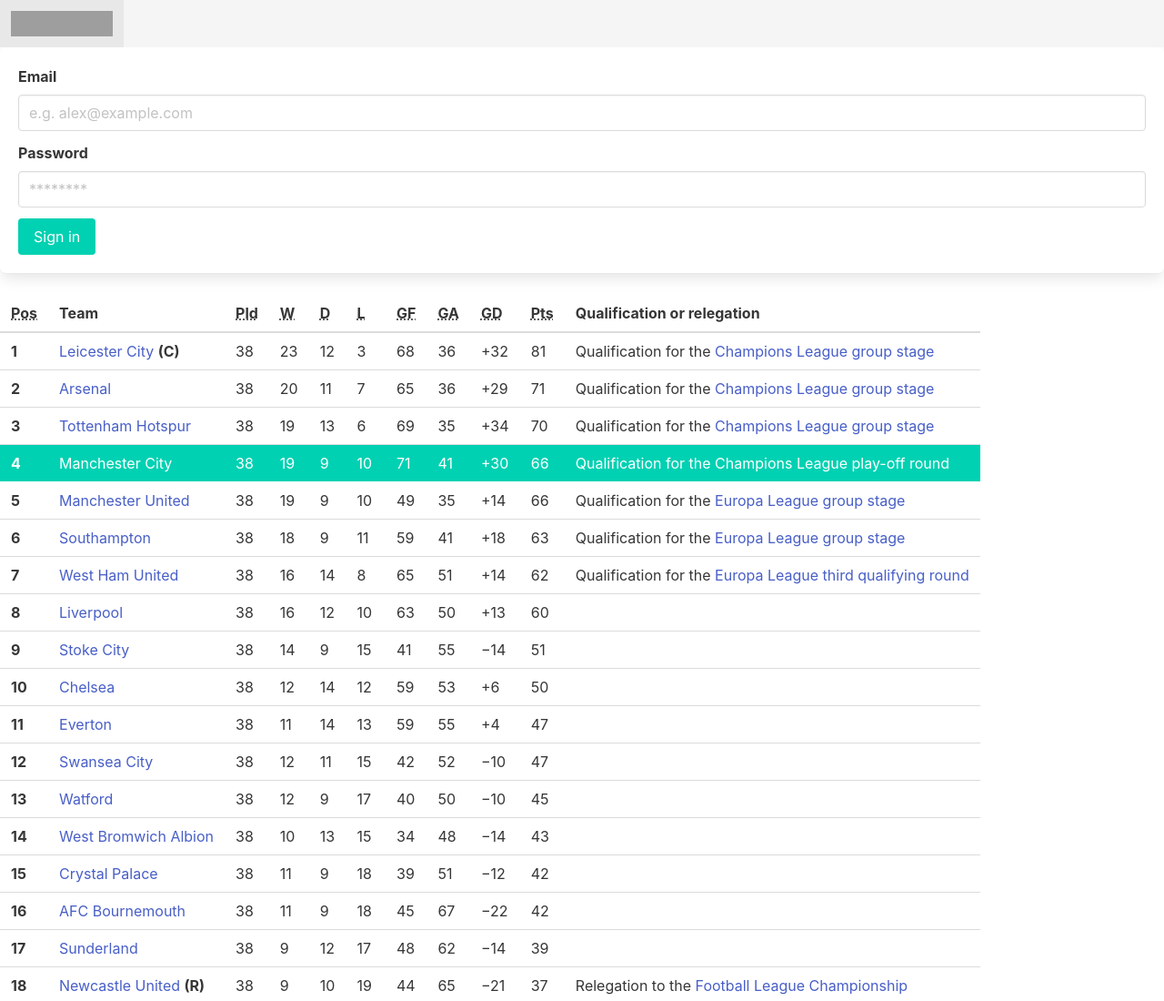
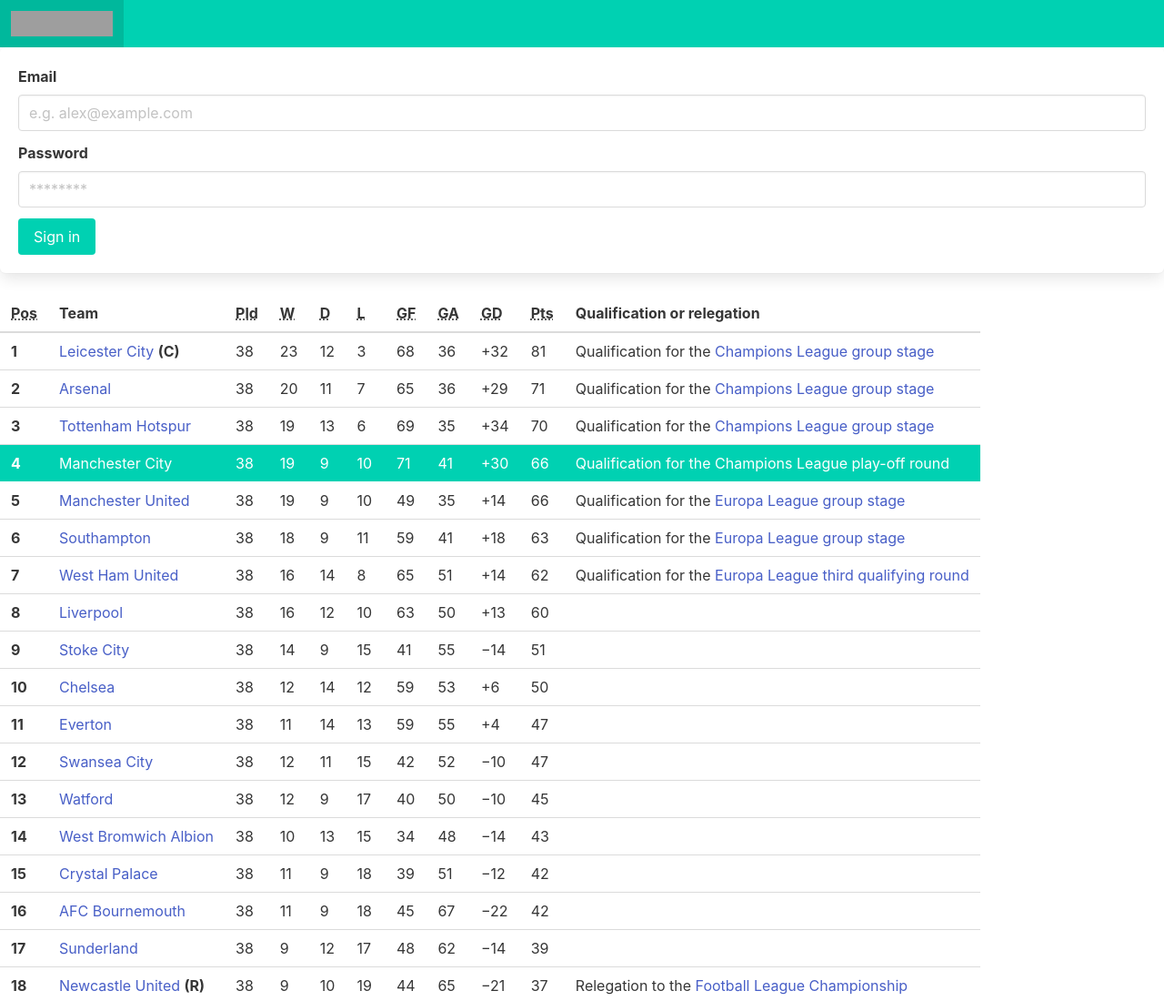
Before and after one commit to brunoandradearruda/CursoOneBiteCode, a website: page index.html in a window 1280 px wide. Shown: the top 1100 px of the page at 91% size. Drawn offline with nearby package versions, Linux system fonts and the light colour scheme; grey boxes are pictures that could not be loaded.

Commit message:
Módulo 05 BULMA - AULA 64 - OK

```diff
--- a/index.html
+++ b/index.html
@@ -13,7 +13,7 @@
   <body>
     <header>
       <nav
-        class="navbar is-light"
+        class="navbar is-primary"
         role="navigation"
         aria-label="main navigation"
       >
```
